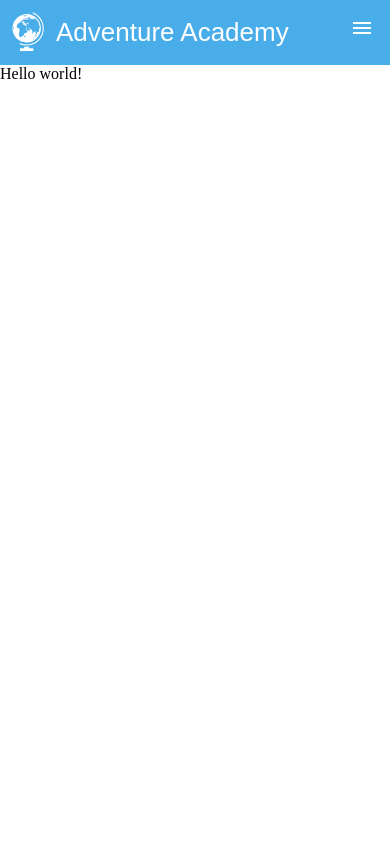
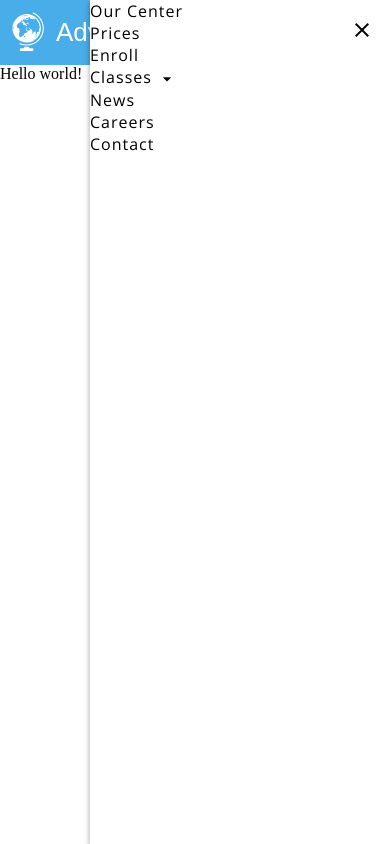
Before and after one commit to milky2028/aa-with-firebase, a Vue app in the folder aa-vue/: page / in a window 390 px wide. Both pictures are taken after a click on the button "menu". Built offline with nearby package versions, Linux system fonts and the light colour scheme; a web font is replaced by a local one.

Commit message:
mobile nav transitions

```diff
--- a/aa-vue/src/components/AaToolbar.vue
+++ b/aa-vue/src/components/AaToolbar.vue
@@ -17,7 +17,27 @@
         </h4>
       </router-link>
     </nav>
-    <aa-icon class="white-text menu-icon" v-if="!isDesktop">menu</aa-icon>
+    <aa-icon
+      class="white-text menu-icon"
+      :class="{ 'black-text': menuOpened }"
+      v-if="!isDesktop"
+      @icon-click="menuOpened = !menuOpened"
+      >{{ menuOpened ? 'close' : 'menu' }}</aa-icon
+    >
+    <transition name="fly-in">
+      <nav v-if="menuOpened" ref="mobileNav" class="mobile-nav">
+        <router-link
+          v-for="menuItem of menu"
+          :to="menuItem.link"
+          :key="menuItem.name"
+        >
+          <h4>
+            {{ menuItem.name }}
+            <aa-icon v-if="menuItem.subroutes">arrow_drop_down</aa-icon>
+          </h4>
+        </router-link>
+      </nav>
+    </transition>
   </nav>
 </template>
 
@@ -46,22 +66,57 @@ img {
   background-color: var(--blue);
 }
 
+.transparent {
+  background-color: transparent;
+}
+
 .child-nav {
   padding: 0 240px;
   grid-auto-flow: column;
   height: 100%;
 }
 
+.mobile-nav {
+  position: fixed;
+  box-shadow: 0 3px 6px rgba(0, 0, 0, 0.16), 0 3px 6px rgba(0, 0, 0, 0.23);
+  right: 0;
+  background-color: white;
+  height: 100vh;
+  width: 300px;
+}
+
+.fly-in-enter,
+.fly-in-leave-to {
+  opacity: 0;
+  transform: translateX(100%);
+}
+
+.fly-in-enter-active {
+  transition: transform 150ms ease-out, opacity 150ms ease-out;
+}
+
+.fly-in-leave-active {
+  transition: transform 100ms ease-in, opacity 100ms ease-in;
+}
+
+.fly-in-enter-to,
+.fly-in-leave {
+  opacity: 1;
+  transform: translateX(0);
+}
+
 .menu-icon {
+  z-index: 100;
+  cursor: pointer;
   position: absolute;
   right: 1rem;
-  margin-top: 1rem;
+  margin-top: 18px;
   font-size: 24px;
 }
 </style>
 
 <script lang="ts">
-import { defineComponent } from '@vue/composition-api';
+import { defineComponent, ref } from '@vue/composition-api';
 import useMatchMedia from '@/use/matchMedia';
 import AaIcon from './AaIcon.vue';
 import Menu from '../data/menu';
@@ -71,10 +126,12 @@ export default defineComponent({
     AaIcon
   },
   setup() {
-    const menu = Menu;
     const { isDesktop } = useMatchMedia();
 
-    return { menu, isDesktop };
+    const menu = Menu;
+    const menuOpened = ref(false);
+
+    return { menu, isDesktop, menuOpened };
   }
 });
 </script>
```
